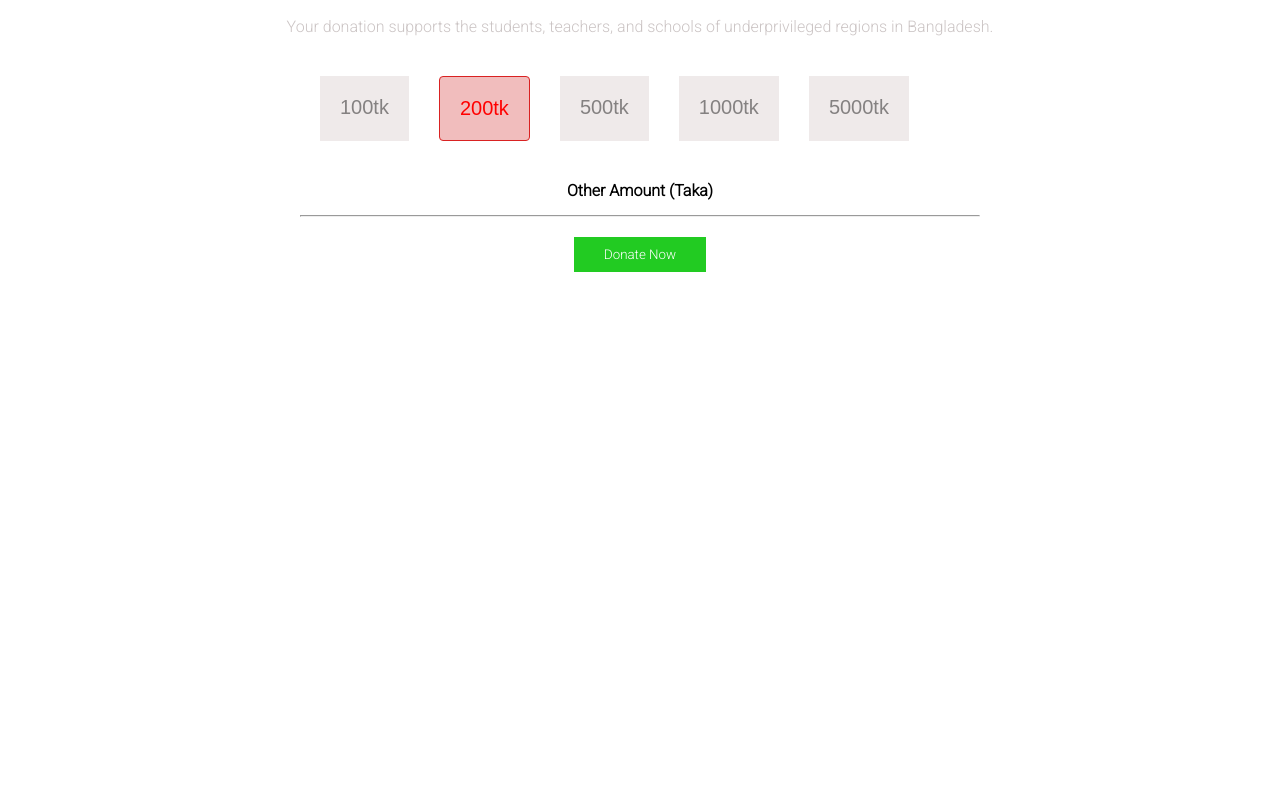
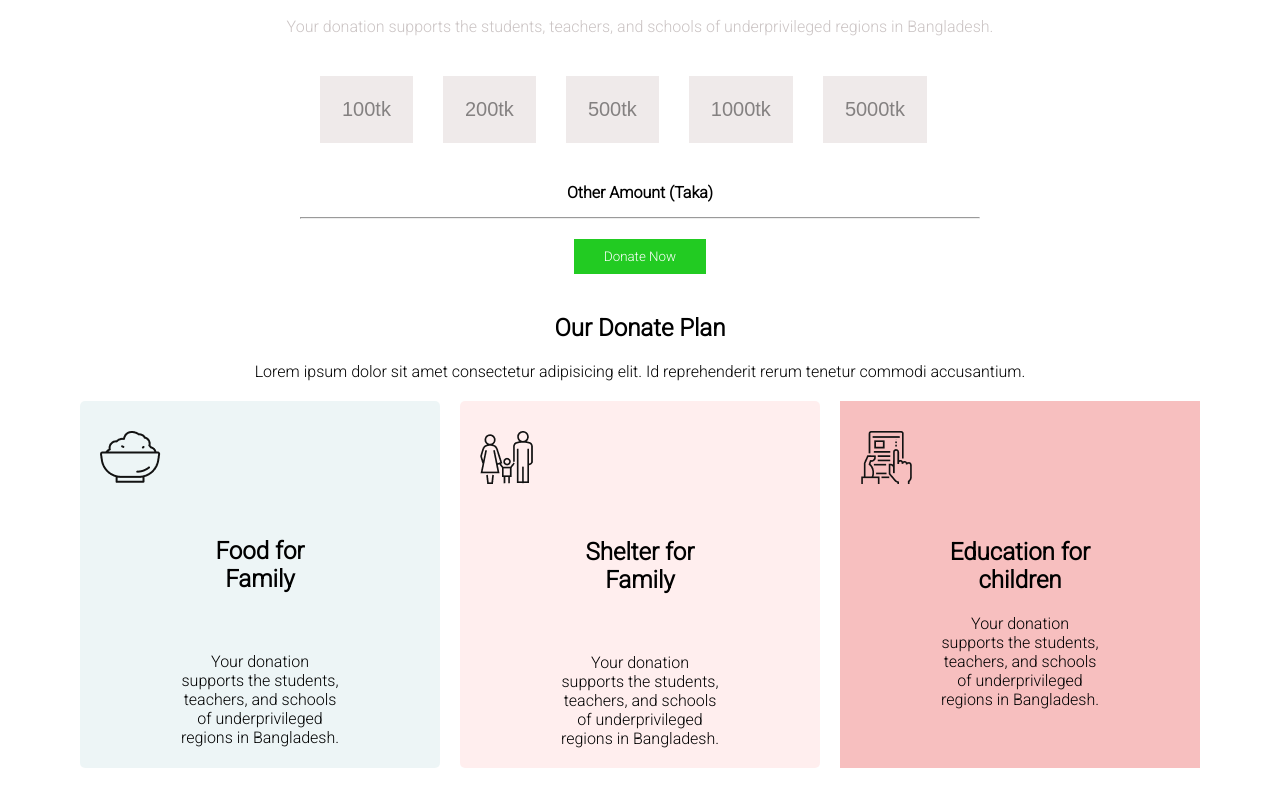
Before and after one commit to apucsd/Donate-Today, a plain HTML site: page index.html in a window 1280 px wide. Shown: the part 851-1639 px from the top of the page. Before the commit the page ends 1143 px from the top, so only its background shows below. Drawn offline with Linux system fonts and the light colour scheme.

Commit message:
added a section

```diff
--- a/index.html
+++ b/index.html
@@ -39,7 +39,7 @@
 
             <div class="pricing">
                 <div class="price">100tk</div>
-                <div class="price" style="color:red; border: 1px solid rgb(217, 34, 34); border-radius: 4px; background-color: rgb(241, 189, 189);">200tk</div>
+                <div class="price">200tk</div>
                 <div class="price">500tk</div>
                 <div class="price">1000tk</div>
                 <div class="price">5000tk</div>
@@ -50,7 +50,56 @@
             <button class="btn">Donate Now</button>
         </section>
 
+
+        <section class="donation-section">
+            <h2>Our Donate Plan</h2>
+            <p>Lorem ipsum dolor sit amet consectetur adipisicing elit. Id reprehenderit rerum tenetur commodi accusantium.</p>
+
+
+            <!-- card-section -->
+            <div class="divs">
+                <div class="div1">
+                    <img class="icons" src="icons/food.png" alt="">
+                    <h2  class="donation-title">Food for Family</h2>
+                    <br>
+                    <p>Your donation supports the students, teachers, and schools of underprivileged regions in Bangladesh.</p>
+                </div>
+                <div class="div2">
+                    <img class="icons" src="icons/shelter.png" alt="">
+                    <h2 class="donation-title">Shelter for Family</h2>
+                    <br>
+                    <p>Your donation supports the students, teachers, and schools of underprivileged regions in Bangladesh.</p>
+                </div>
+                <div class="div3">
+                    <img class="icons" src="icons/Frame-1.png" alt="">
+                    <h2 class="donation-title">
+                    Education for children
+                     </h2>
+
+                <p>Your donation supports the students, teachers, and schools of underprivileged regions in Bangladesh.</p>
+            </div>
+            </div>
+
+
+
+
+
+
+
+
+
+
+
+
+
+
+
+        </section>
+
     </main>
+
+
+
 
 
     <footer>
--- a/style.css
+++ b/style.css
@@ -12,10 +12,12 @@ header {
     height: 100vh;
 
     background-image: url("images/donation5.jpg");
+    background-size: 100vw;
+    ;
     background-repeat: no-repeat;
     color: white;
     text-align: center;
-    background-blend-mode:overlay;
+    background-blend-mode: overlay;
     background-color: rgba(0, 0, 0, 0.361);
 
 
@@ -29,7 +31,8 @@ header h1 {
 
 
 }
-.bd{
+
+.bd {
     padding: 20px 10px;
     font-size: 100px;
 
@@ -54,22 +57,27 @@ header p {
     color: white;
     border: none;
 }
+
 .btn:hover {
     cursor: pointer;
 }
+
 /* donate section */
-.donate-today-section{
+.donate-today-section {
     text-align: center;
 }
-.donate-today-section h1{
+
+.donate-today-section h1 {
     margin: 20px;
 }
-.donate-today-section p{
+
+.donate-today-section p {
 
     margin: 15px;
     color: rgb(203, 196, 196);
 }
-.pricing{
+
+.pricing {
     width: 50%;
 
     display: flex;
@@ -78,20 +86,74 @@ header p {
 
 
 }
-.pricing>div{
+
+.pricing>div {
     background-color: rgb(239, 234, 234);
     padding: 20px;
     color: rgb(132, 129, 129);
+    border: 2px transparent solid;
 
     font-size: 20px;
-   font-family: Arial, Helvetica, sans-serif;
+    font-family: Arial, Helvetica, sans-serif;
 
 }
-.donate-today-section h4{
+
+.pricing>div:hover {
+    border: 2px solid rgb(240, 76, 76);
+    color: red;
+}
+
+.donate-today-section h4 {
     margin: 15px;
 
 
 }
-.donate-today-section hr{
-    margin:0px 300px;
+
+.donate-today-section hr {
+    margin: 0px 300px;
 }
+
+.donation-section h2,
+p {
+    text-align: center;
+    margin: 20px 100px;
+}
+
+.divs {
+    display: flex;
+
+    gap: 20px;
+    margin: 20px 80px;
+
+    text-align: left;
+
+}
+
+.div1 {
+    background: rgba(79, 157, 166, 0.1);
+    border-radius: 5px;
+
+
+
+}
+
+.div2 {
+    background: rgba(255, 89, 89, 0.1);
+    border-radius: 5px;
+}
+
+.div3 {
+    background: #f6b7b7e0
+}
+
+
+
+
+.icons{
+    margin: 30px 20px;
+}
+.div1 .div2 .div3 h2{
+    color: rebeccapurple;
+
+
+}
```
